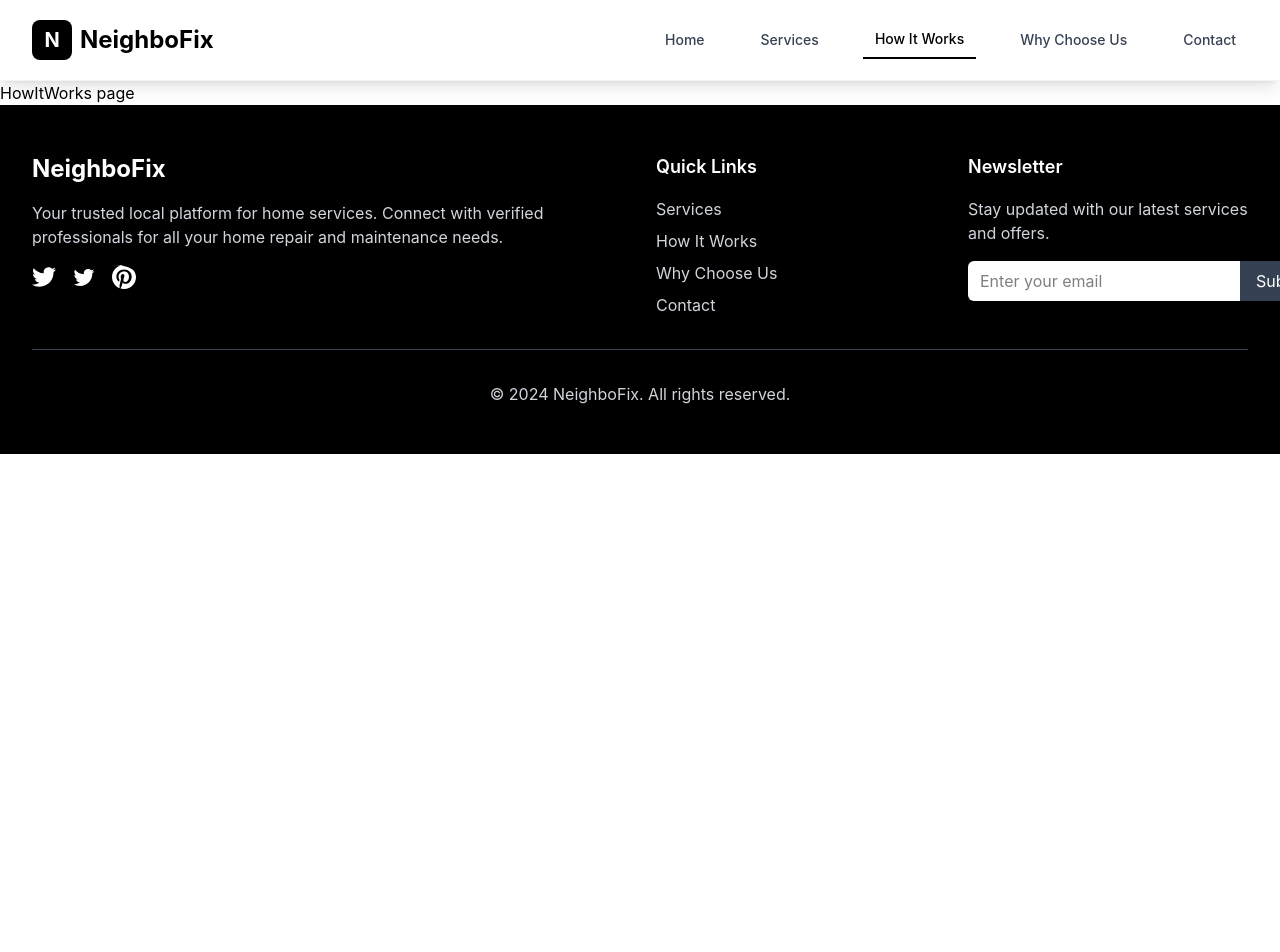
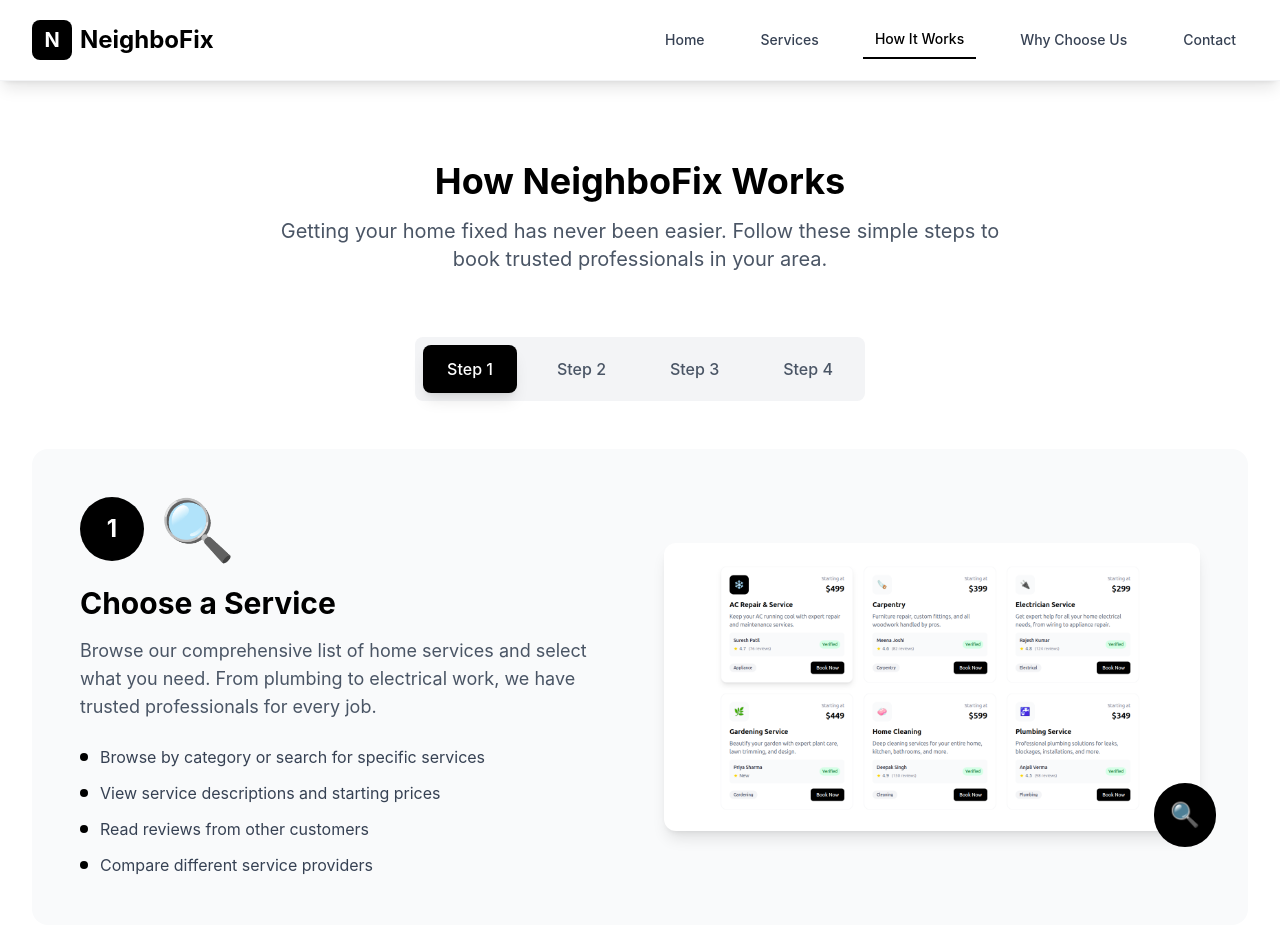
Before and after one commit to ARIngale/NeighboFix, a React (Vite) app in the folder Frontend/: page /how-it-works in a window 1280 px wide. Shown: the top 952 px of the page. Before the commit the page ends 800 px from the top, so only its background shows below. Built offline with nearby package versions, Linux system fonts and the light colour scheme.

Commit message:
Howitworks page Modified

```diff
--- a/Frontend/src/pages/HowItWorks.jsx
+++ b/Frontend/src/pages/HowItWorks.jsx
@@ -1,7 +1,237 @@
-const HowItWorks = () =>{
-    return (
-        <h1>HowItWorks page</h1>
-    )
+"use client"
+
+import { useState } from "react"
+import { Link } from "react-router-dom"
+
+const HowItWorks = () => {
+  const [activeStep, setActiveStep] = useState(0)
+
+  const steps = [
+    {
+      number: "1",
+      title: "Choose a Service",
+      description:
+        "Browse our comprehensive list of home services and select what you need. From plumbing to electrical work, we have trusted professionals for every job.",
+      icon: "🔍",
+      details: [
+        "Browse by category or search for specific services",
+        "View service descriptions and starting prices",
+        "Read reviews from other customers",
+        "Compare different service providers",
+      ],
+      image: "images/pick_service.png",
+    },
+    {
+      number: "2",
+      title: "Pick a Time",
+      description:
+        "Select your preferred date and time slot that works best for your schedule. We offer flexible booking options including same-day service.",
+      icon: "📅",
+      details: [
+        "Choose from available time slots",
+        "Same-day and next-day options available",
+        "Flexible rescheduling if needed",
+        "Get instant confirmation",
+      ],
+      image: "images/pick_a_time.png",
+    },
+    {
+      number: "3",
+      title: "We Send a Pro",
+      description:
+        "A verified, licensed professional will arrive at your location with all necessary tools and equipment to complete the job efficiently.",
+      icon: "👨‍🔧",
+      details: [
+        "All professionals are background-checked",
+        "Licensed and insured for your protection",
+        "Arrive with professional tools and equipment",
+        "Real-time tracking of your service provider",
+      ],
+      image: "https://images.unsplash.com/photo-1581578731548-c64695cc6952?w=400&h=300&fit=crop",
+    },
+    {
+      number: "4",
+      title: "Pay After Job Done",
+      description:
+        "Only pay when you're completely satisfied with the work. We accept various payment methods for your convenience.",
+      icon: "💳",
+      details: [
+        "Pay only after job completion",
+        "Multiple payment options available",
+        "Satisfaction guaranteed or money back",
+        "Leave a review to help others",
+      ],
+      image: "https://images.unsplash.com/photo-1556742049-0cfed4f6a45d?w=400&h=300&fit=crop",
+    },
+  ]
+
+  const features = [
+    {
+      title: "24/7 Support",
+      description: "Round-the-clock customer support for all your needs",
+      icon: "🕐",
+    },
+    {
+      title: "Instant Booking",
+      description: "Book services in just a few clicks",
+      icon: "⚡",
+    },
+    {
+      title: "Verified Pros",
+      description: "All service providers are thoroughly vetted",
+      icon: "✅",
+    },
+    {
+      title: "Money Back Guarantee",
+      description: "100% satisfaction guaranteed or your money back",
+      icon: "💰",
+    },
+  ]
+
+  return (
+    <div className="py-20 bg-white">
+      <div className="max-w-7xl mx-auto px-4 sm:px-6 lg:px-8">
+        {/* Header */}
+        <div className="text-center mb-16">
+          <h1 className="text-3xl md:text-4xl font-bold text-black mb-4">How NeighboFix Works</h1>
+          <p className="text-xl text-gray-600 max-w-3xl mx-auto">
+            Getting your home fixed has never been easier. Follow these simple steps to book trusted professionals in
+            your area.
+          </p>
+        </div>
+
+        {/* Interactive Steps */}
+        <div className="mb-20">
+          {/* Step Navigation */}
+          <div className="flex justify-center mb-12">
+            <div className="flex space-x-4 bg-gray-100 p-2 rounded-lg">
+              {steps.map((step, index) => (
+                <button
+                  key={index}
+                  onClick={() => setActiveStep(index)}
+                  className={`px-6 py-3 rounded-lg font-medium transition-all duration-200 ${
+                    activeStep === index
+                      ? "bg-black text-white shadow-lg"
+                      : "text-gray-600 hover:text-black hover:bg-white"
+                  }`}
+                >
+                  Step {step.number}
+                </button>
+              ))}
+            </div>
+          </div>
+
+          {/* Active Step Content */}
+          <div className="bg-gray-50 rounded-2xl p-8 md:p-12">
+            <div className="grid grid-cols-1 lg:grid-cols-2 gap-12 items-center">
+              <div>
+                <div className="flex items-center mb-6">
+                  <div className="bg-black text-white w-16 h-16 rounded-full flex items-center justify-center text-2xl font-bold mr-4">
+                    {steps[activeStep].number}
+                  </div>
+                  <div className="text-6xl">{steps[activeStep].icon}</div>
+                </div>
+                <h3 className="text-3xl font-bold text-black mb-4">{steps[activeStep].title}</h3>
+                <p className="text-lg text-gray-600 mb-6">{steps[activeStep].description}</p>
+                <ul className="space-y-3">
+                  {steps[activeStep].details.map((detail, detailIndex) => (
+                    <li key={detailIndex} className="flex items-center text-gray-700">
+                      <span className="w-2 h-2 bg-black rounded-full mr-3"></span>
+                      {detail}
+                    </li>
+                  ))}
+                </ul>
+              </div>
+              <div className="relative">
+                <div className="bg-white p-4 rounded-xl shadow-lg">
+                  <img
+                    src={steps[activeStep].image}
+                    alt={steps[activeStep].title}
+                    className="w-full h-64 object-contain rounded-lg"
+                  />
+                </div>
+                <div className="absolute -bottom-4 -right-4 bg-black text-white p-4 rounded-full">
+                  <span className="text-2xl">{steps[activeStep].icon}</span>
+                </div>
+              </div>
+            </div>
+          </div>
+        </div>
+
+        {/* Features Grid */}
+        <div className="mb-20">
+          <h2 className="text-2xl font-bold text-black text-center mb-12">Why Choose Our Process?</h2>
+          <div className="grid grid-cols-1 md:grid-cols-2 lg:grid-cols-4 gap-8">
+            {features.map((feature, index) => (
+              <div key={index} className="text-center p-6 bg-gray-50 rounded-lg hover:shadow-lg transition-shadow">
+                <div className="text-4xl mb-4">{feature.icon}</div>
+                <h3 className="text-lg font-semibold text-black mb-2">{feature.title}</h3>
+                <p className="text-gray-600">{feature.description}</p>
+              </div>
+            ))}
+          </div>
+        </div>
+
+        {/* FAQ Section */}
+        <div className="mb-20">
+          <h2 className="text-2xl font-bold text-black text-center mb-12">Frequently Asked Questions</h2>
+          <div className="max-w-3xl mx-auto space-y-6">
+            {[
+              {
+                question: "How quickly can I get a service provider?",
+                answer:
+                  "Most services can be booked within 24 hours. For urgent repairs, we offer same-day service in most areas.",
+              },
+              {
+                question: "Are all service providers insured?",
+                answer:
+                  "Yes, all our service providers are fully licensed, insured, and background-checked for your safety and peace of mind.",
+              },
+              {
+                question: "What if I'm not satisfied with the service?",
+                answer:
+                  "We offer a 100% satisfaction guarantee. If you're not happy with the service, we'll make it right or refund your money.",
+              },
+              {
+                question: "Can I reschedule my appointment?",
+                answer:
+                  "Yes, you can reschedule your appointment up to 2 hours before the scheduled time through your dashboard or by calling support.",
+              },
+            ].map((faq, index) => (
+              <div key={index} className="bg-gray-50 p-6 rounded-lg">
+                <h3 className="text-lg font-semibold text-black mb-2">{faq.question}</h3>
+                <p className="text-gray-600">{faq.answer}</p>
+              </div>
+            ))}
+          </div>
+        </div>
+
+        {/* CTA Section */}
+        <div className="text-center">
+          <div className="bg-black text-white p-12 rounded-2xl">
+            <h3 className="text-3xl font-bold mb-4">Ready to Get Started?</h3>
+            <p className="text-xl mb-8 opacity-90">
+              Book your first service today and experience the NeighboFix difference!
+            </p>
+            <div className="flex flex-col sm:flex-row gap-4 justify-center">
+              <Link
+                to="/services"
+                className="bg-white text-black px-8 py-4 rounded-lg text-lg font-semibold hover:bg-gray-100 transition-colors"
+              >
+                Browse Services
+              </Link>
+              <Link
+                to="/contact"
+                className="border-2 border-white text-white px-8 py-4 rounded-lg text-lg font-semibold hover:bg-white hover:text-black transition-colors"
+              >
+                Contact Support
+              </Link>
+            </div>
+          </div>
+        </div>
+      </div>
+    </div>
+  )
 }
 
 export default HowItWorks
```
Also changed, not shown: Frontend/public/images/pick_a_time.png (added), Frontend/public/images/pick_service.png (added).
